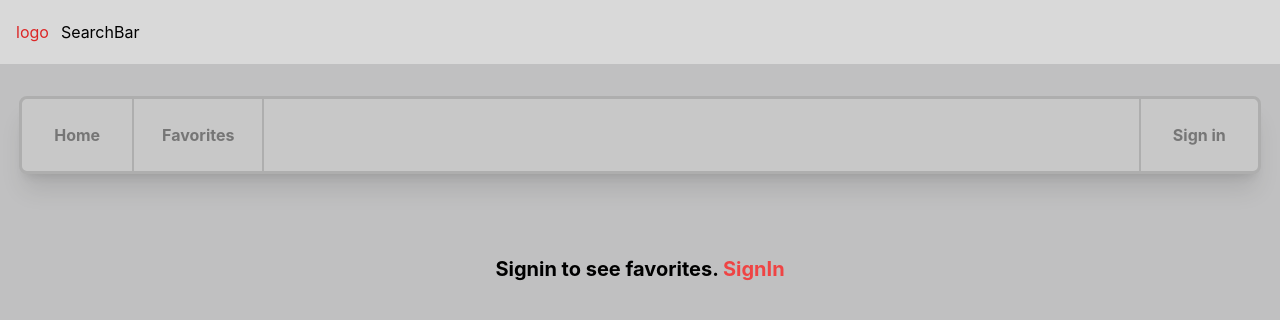
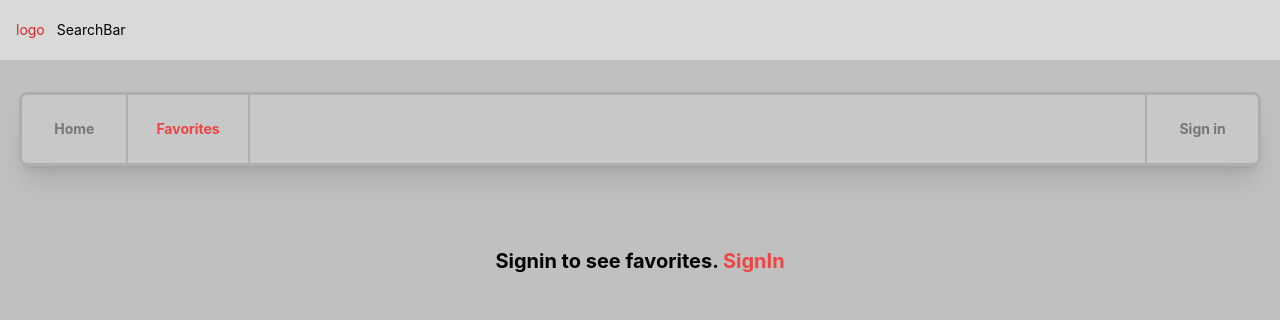
Before and after one commit to adeboyeMary/FoodRecipeApp, a React (Create React App) app: page /Fav in a window 1280 px wide. Shown: the top 320 px of the page. Built offline with nearby package versions, Linux system fonts and the light colour scheme.

Commit message:
Refactor SideBar, Header, and update thunks

```diff
--- a/src/App.tsx
+++ b/src/App.tsx
@@ -44,15 +44,10 @@ const router = createBrowserRouter([
 
 function App() {
   const dispatch = useDispatch<AppDispatch>();
-  // const {isLoggedIn, token, refreshToken, user} = useSelector((state: RootState) => state.auth);
-  const error = useSelector((state: RootState) => state.auth.error);
   const token = localStorage.getItem('token');
   const refreshToken = localStorage.getItem('refreshToken');
   const user = localStorage.getItem('user');
-  // const user = JSON.parse(localStorage.getItem("user"));
 console.log(user, '........'); // Should show { username: "mary@gmail.com" }
-
-
 
   console.log(token,  '....App.js token check......');
   console.log(refreshToken,  '....App.js refreshToken check......');
@@ -72,7 +67,6 @@ console.log(user, '........'); // Should show { username: "mary@gmail.com" }
 
   return (
     <>
-    {/* {error && <p className="font-bold text-red-500 text-center">{error}</p>} */}
     <RouterProvider router={router} />
     </>
   );
--- a/src/components/Header.tsx
+++ b/src/components/Header.tsx
@@ -1,4 +1,4 @@
-import { Link } from "react-router-dom";
+import { Link, useLocation } from "react-router-dom";
 
 import { House, Star } from "lucide-react";
 import { useDispatch, useSelector } from "react-redux";
@@ -6,6 +6,7 @@ import { AppDispatch, RootState } from "../store";
 import { logoutThunk } from "../store/authThunk";
 
 const Header = () => {
+    const location = useLocation();
     const dispatch = useDispatch<AppDispatch>();
     const isLoggedIn = useSelector((state: RootState) => state.auth.isLoggedIn);
 
@@ -15,7 +16,7 @@ const Header = () => {
     };
 
     return (
-        <div className="mb-3 md:mb-3 lg:mb-[1.5rem] ">
+        <div className="mb-3 md:mb-3 lg:mb-[1.5rem] lg:text-sm xl:text-sm ">
             <header className="bg-[#D9D9D9] mb-[1.2rem] lg:mb-[2rem] flex px-4 py-5 gap-3">
                 <p className="text-red-600">logo</p>
                 <p>SearchBar</p>
@@ -24,15 +25,15 @@ const Header = () => {
             <header className="bg-[#c8c8c8] w-[93%] lg:w-[97%] m-auto border-[3px] border-solid border-[#AEAEAE]
             flex shadow-xl rounded-lg justify-between">
                 <div className="flex">
-                    <Link to="/" className="border-r-[#AEAEAE] border-r-[2px] border-solid px-8 py-3 lg:py-6
-                    text-[#767676] focus:text-red-500
-                    font-bold hover:bg-[#D6D6D6] hover:text-black hover:font-bold ">
+                    <Link to="/" className={`border-r-[#AEAEAE] border-r-[2px] border-solid px-8 py-3 lg:py-6
+                     ${location.pathname === '/' ? 'text-red-500 font-bold' : 'text-[#767676] hover:text-black hover:font-bold' }
+                    font-bold hover:bg-[#D6D6D6] `} >
                         <p className="hidden lg:block">Home</p>
                         <House className="lg:hidden" />
                     </Link>
-                    <Link to="/Fav" className="border-r-[#AEAEAE] border-r-[2px] border-solid px-7 py-3 lg:py-6
-                    text-[#767676] focus:text-red-500
-                    font-bold hover:bg-[#D6D6D6] hover:text-black hover:font-bold text-center ">
+                    <Link to="/Fav" className={`border-r-[#AEAEAE] border-r-[2px] border-solid px-7 py-3 lg:py-6
+                    ${location.pathname === '/Fav' ? 'text-red-500 font-bold' : 'text-[#767676] hover:text-black hover:font-bold' }
+                    font-bold hover:bg-[#D6D6D6] text-center `} >
                         <p className="hidden lg:block">Favorites</p>
                         <Star className="lg:hidden" />
                     </Link>
@@ -43,8 +44,9 @@ const Header = () => {
                     text-[#767676] focus:text-red-500
                     font-bold hover:bg-[#D6D6D6] hover:text-black hover:font-bold">Logout</p>
                 ) : (
-                    <Link to="/SignIn" className="border-l-[#AEAEAE] border-l-[2px] border-solid px-8 py-3 focus:text-red-500
-                    lg:py-6 text-[#767676] font-bold hover:bg-[#D6D6D6] hover:text-black hover:font-bold">
+                    <Link to="/SignIn" className={`border-l-[#AEAEAE] border-l-[2px] border-solid px-8 py-3 lg:py-6
+                    ${location.pathname === '/SignIn' ? 'text-red-500 font-bold' : 'text-[#767676] hover:text-black hover:font-bold' }
+                    font-bold hover:bg-[#D6D6D6] text-center `}>
                         <p>Sign in</p>
                     </Link>
                 )}
--- a/src/components/SideBar.tsx
+++ b/src/components/SideBar.tsx
@@ -16,7 +16,7 @@ const SideBar = ( {onCategoryClick, onReset}: SidebarProps) => {
         <div className="w-[14%] md:w-[100%] lg:w-[100%] col-span-1 m:bg-[#D9D9D9] lg:bg-[#D9D9D9] md:rounded-lg
         lg:rounded-lg lg:border-solid lg:h-[29rem] xl:h-[30rem] lg:border-[1px] lg:border-[#AEAEAE] lg:shadow-2xl">
             <div className="hidden md:hidden lg:block ">
-                <p className="p-4 text-xl font-bold">Recipes:</p>
+                <p className="p-4 text-xl xl:text-base font-bold">Recipes:</p>
                 <hr className="border-solid border-[1px] border-[#AEAEAE]" />
 
                 <SideBarForm onCategoryClick={onCategoryClick} onReset={onReset} />
--- a/src/components/SideBarForm.tsx
+++ b/src/components/SideBarForm.tsx
@@ -4,7 +4,7 @@ import { SidebarProps } from "../store/types";
 
 const SideBarForm = ({onCategoryClick, onReset } :SidebarProps) => {
     return (
-        <form className="flex flex-col gap-4 py-6 pl-3 text-[14px] md:text-[16px] lg:text-[14px] xl:text-[15px] font-bold">
+        <form className="flex flex-col gap-4 py-6 pl-3 text-sm md:text-sm lg:text-sm xl:text-sm font-bold">
         <label className="py-[0.7rem] hover:bg-white hover:py-[0.7rem] hover:pl-3 hover:w-[80%] hover:rounded-lg">
             <input type="radio" name="recipe" value="All recipes"
             className="w-4 h-[12.5px] " onClick={() => onReset()} /> All recipes
--- a/src/main.css
+++ b/src/main.css
@@ -1067,6 +1067,11 @@ video {
   line-height: 1.75rem;
 }
 
+.text-sm {
+  font-size: 0.875rem;
+  line-height: 1.25rem;
+}
+
 .font-bold {
   font-weight: 700;
 }
@@ -1335,6 +1340,16 @@ video {
   .md\:text-\[16px\] {
     font-size: 16px;
   }
+
+  .md\:text-base {
+    font-size: 1rem;
+    line-height: 1.5rem;
+  }
+
+  .md\:text-sm {
+    font-size: 0.875rem;
+    line-height: 1.25rem;
+  }
 }
 
 @media (min-width: 1024px) {
@@ -1503,6 +1518,11 @@ video {
   .lg\:text-lg {
     font-size: 1.125rem;
     line-height: 1.75rem;
+  }
+
+  .lg\:text-sm {
+    font-size: 0.875rem;
+    line-height: 1.25rem;
   }
 
   .lg\:shadow-2xl {
@@ -1524,4 +1544,23 @@ video {
   .xl\:text-\[15px\] {
     font-size: 15px;
   }
-}
+
+  .xl\:text-sm {
+    font-size: 0.875rem;
+    line-height: 1.25rem;
+  }
+
+  .xl\:text-base {
+    font-size: 1rem;
+    line-height: 1.5rem;
+  }
+
+  .xl\:text-lg {
+    font-size: 1.125rem;
+    line-height: 1.75rem;
+  }
+
+  .xl\:text-\[14px\] {
+    font-size: 14px;
+  }
+}
--- a/src/store/authThunk.tsx
+++ b/src/store/authThunk.tsx
@@ -14,7 +14,7 @@ export const SignInThunk = (username: string, password: string) => {
         }
         console.log("Attempting to sign in with:", username, password);
         try{
-            const url = `${process.env.REACT_APP_BACKEND_BASE_URL}user/login` || '';
+            const url = `${process.env.REACT_APP_BACKEND_BASE_URL}/user/login` || '';
             const response = await fetch(url, {
                 method: 'POST',
                 headers: {
@@ -61,7 +61,7 @@ export const SignUpThunk = (username: string, password: string) => {
         }
 
         try{
-            const url = `${process.env.REACT_APP_BACKEND_BASE_URL}user/signup` || '';
+            const url = `${process.env.REACT_APP_BACKEND_BASE_URL}/user/signup` || '';
              const response = await fetch(url, {
                 method: 'POST',
                 headers: {
@@ -108,7 +108,7 @@ const refreshTokenThunk = () => {
 
         try{
             console.log('.....logic starting....');
-            const refreshTokenUrl = `${process.env.REACT_APP_BACKEND_BASE_URL}user/refresh-token` || '';
+            const refreshTokenUrl = `${process.env.REACT_APP_BACKEND_BASE_URL}/user/refresh-token` || '';
             const response = await fetch(refreshTokenUrl, {
                 method: 'POST',
                 headers: {
```
Also changed, not shown: src/store/recipesThunk.tsx (+4 -4 lines).
